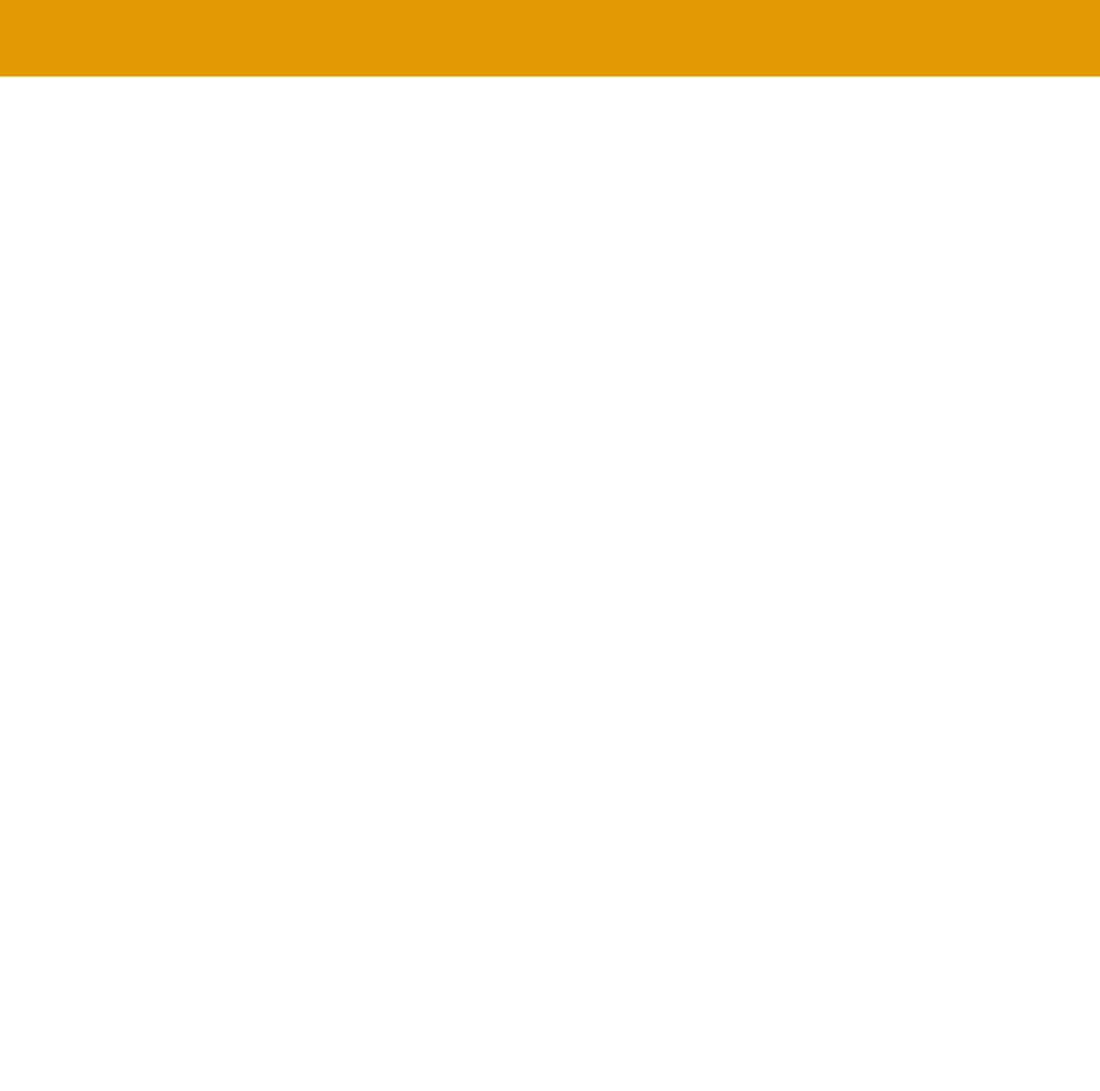
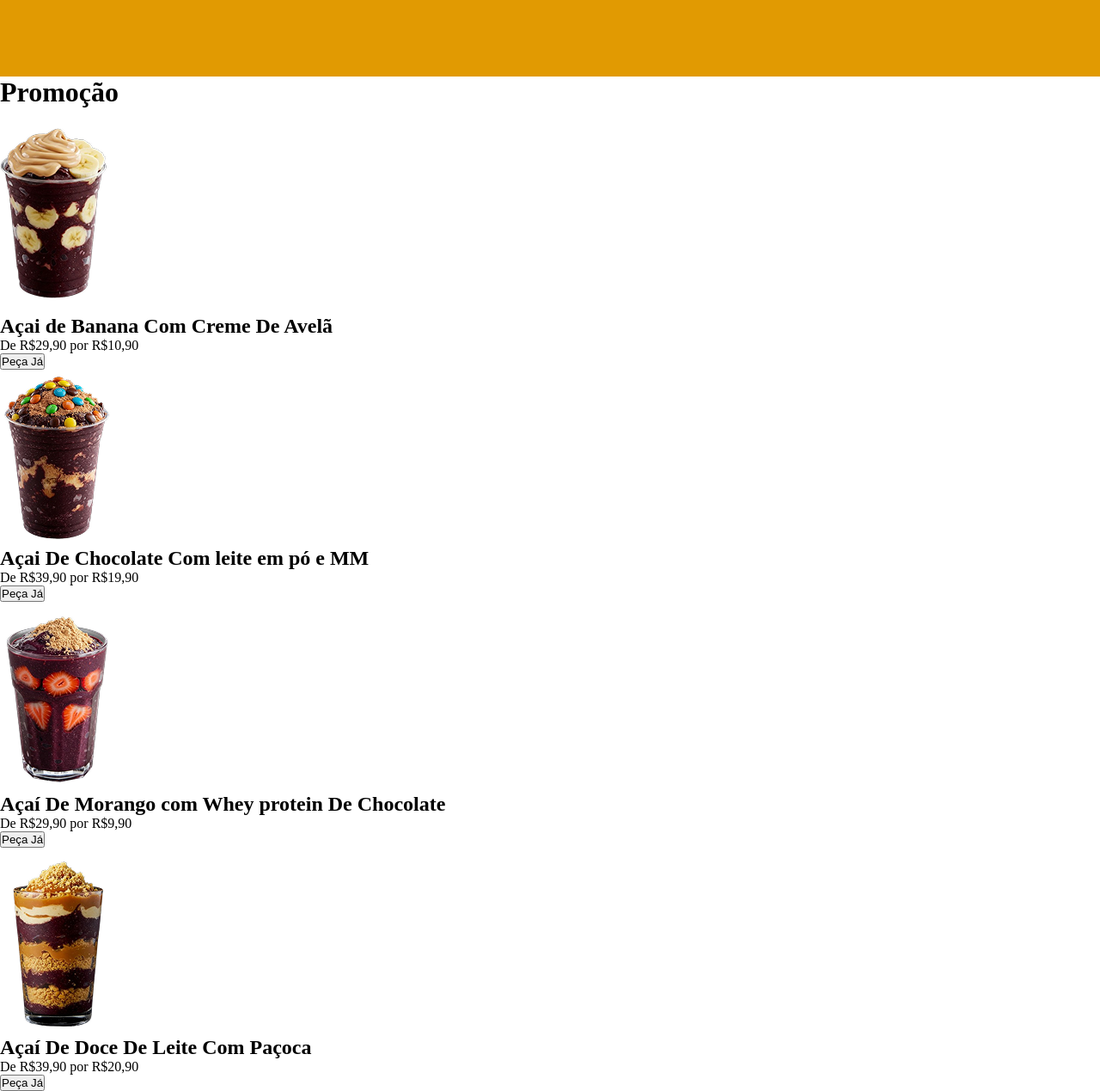
Before and after one commit to matheusricardoooo/portal-do-acai, a plain HTML site: page index.html in a window 1280 px wide. Shown: the part 671-1940 px from the top of the page at 86% size. Before the commit the page ends 800 px from the top, so only its background shows below. Drawn offline with Linux system fonts and the light colour scheme.

Commit message:
html da parte de promoção feita e pasta de estilização criada

```diff
--- a/index.html
+++ b/index.html
@@ -40,6 +40,66 @@
                 <img src="imgs/imagem-intro.png" alt="imagem de um copo de açaí">
             </div>
         </div>
+
+        <div id="promocao">
+            <div class="tittle">
+                <h1>Promoção</h1>
+            </div>
+
+            <div class="card-principal">
+                <div class="cima">
+                    <section class="card-1">
+                        <div class="left">
+                            <img src="imgs/banana-com-creme-avela.png" alt="açaí banana com creme de avelã">
+                        </div>
+
+                        <div class="right">
+                            <h1>Açai de Banana Com Creme De Avelã</h1>
+                            <p>De R$29,90 por R$10,90</p>
+                            <button>Peça Já</button>
+                        </div>
+                    </section>
+
+                    <section class="card-2">
+                        <div class="left">
+                            <img src="imgs/chocolate-com-leite.png" alt="açaí chocolate com leite em pó">
+                        </div>
+
+                        <div class="right">
+                            <h1>Açai De Chocolate Com leite em pó e MM</h1>
+                            <p>De R$39,90 por R$19,90</p>
+                            <button>Peça Já</button>
+                        </div>
+                    </section>
+                </div>
+
+                <div class="baixo">
+                    <section class="card-3">
+                        <div class="left">
+                            <img src="imgs/morango-com-whey.png" alt="açaí de morango com whein">
+                        </div>
+
+                        <div class="right">
+                            <h1>Açaí De Morango com Whey protein De Chocolate</h1>
+                            <p>De R$29,90 por R$9,90</p>
+                            <button>Peça Já</button>
+                        </div>
+                    </section>
+
+                    <section class="card-4">
+                        <div class="left">
+                            <img src="imgs/doce-com-paçoca.png" alt="açaí de doce de leite com paçoca">
+                        </div>
+
+                        <div class="right">
+                            <h1>Açaí De Doce De Leite Com Paçoca</h1>
+                            <p>De R$39,90 por R$20,90</p>
+                            <button>Peça Já</button>
+                        </div>
+                    </section>
+                </div>
+            </div>
+        </div>
     </div>
 </body>
 </html>
--- /dev/null
+++ b/styles/promo.css
@@ -0,0 +1,3 @@
+#promocao {
+
+}
--- a/styles/style.css
+++ b/styles/style.css
@@ -1,3 +1,4 @@
 @import url(global.css);
 @import url(menu.css);
 @import url(intro.css);
+@import url(promo.css);
```
